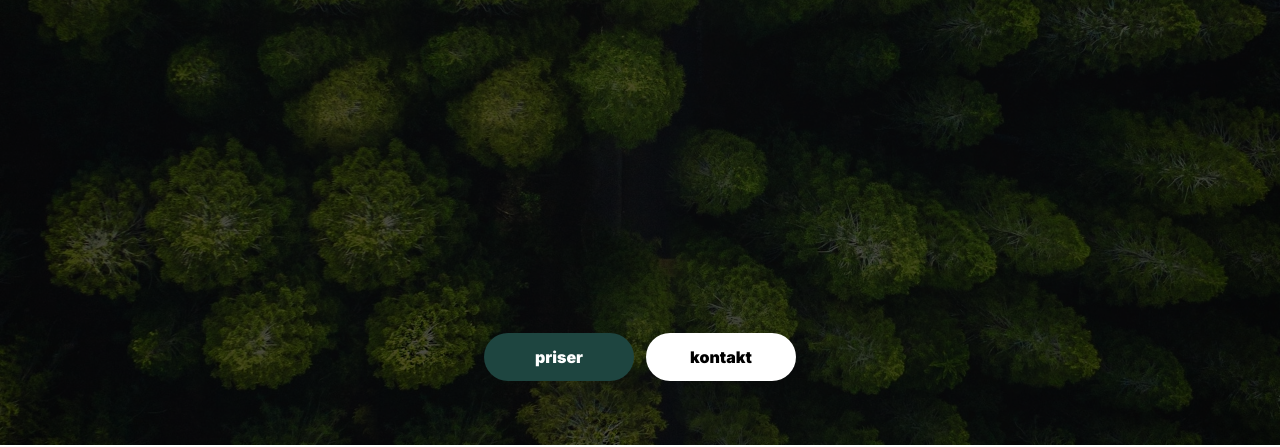
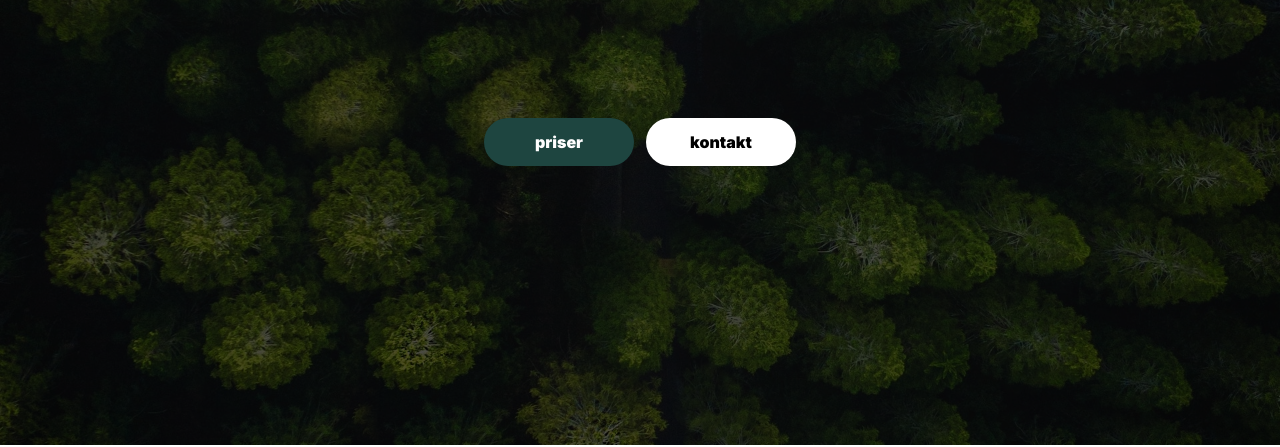
Before and after one commit to kgni/dsdi, a plain HTML site: page index.html in a window 1280 px wide. Shown: the part 355-802 px from the top of the page. Drawn offline with Linux system fonts and the light colour scheme.

Commit message:
move hero buttons

```diff
--- a/css/style.scss
+++ b/css/style.scss
@@ -151,8 +151,8 @@ p {
 	display: flex;
 	gap: 1.2rem;
 	flex-grow: 1;
-	align-items: flex-end;
-	padding: 4.8rem;
+	align-items: flex-start;
+	// padding: 4.8rem;
 
 	* {
 		display: flex;
```
Also changed, not shown: css/style.css, 1 other file.
